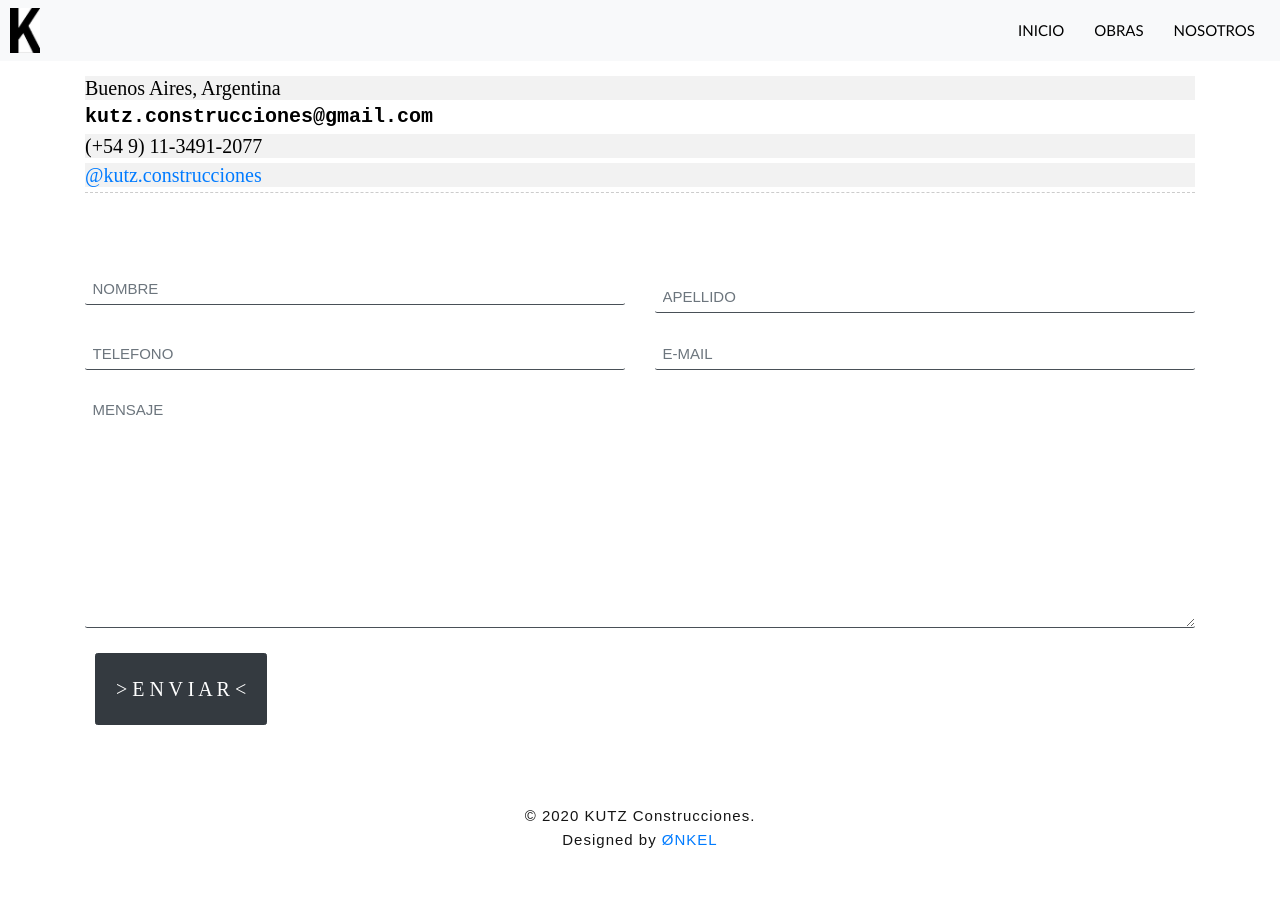
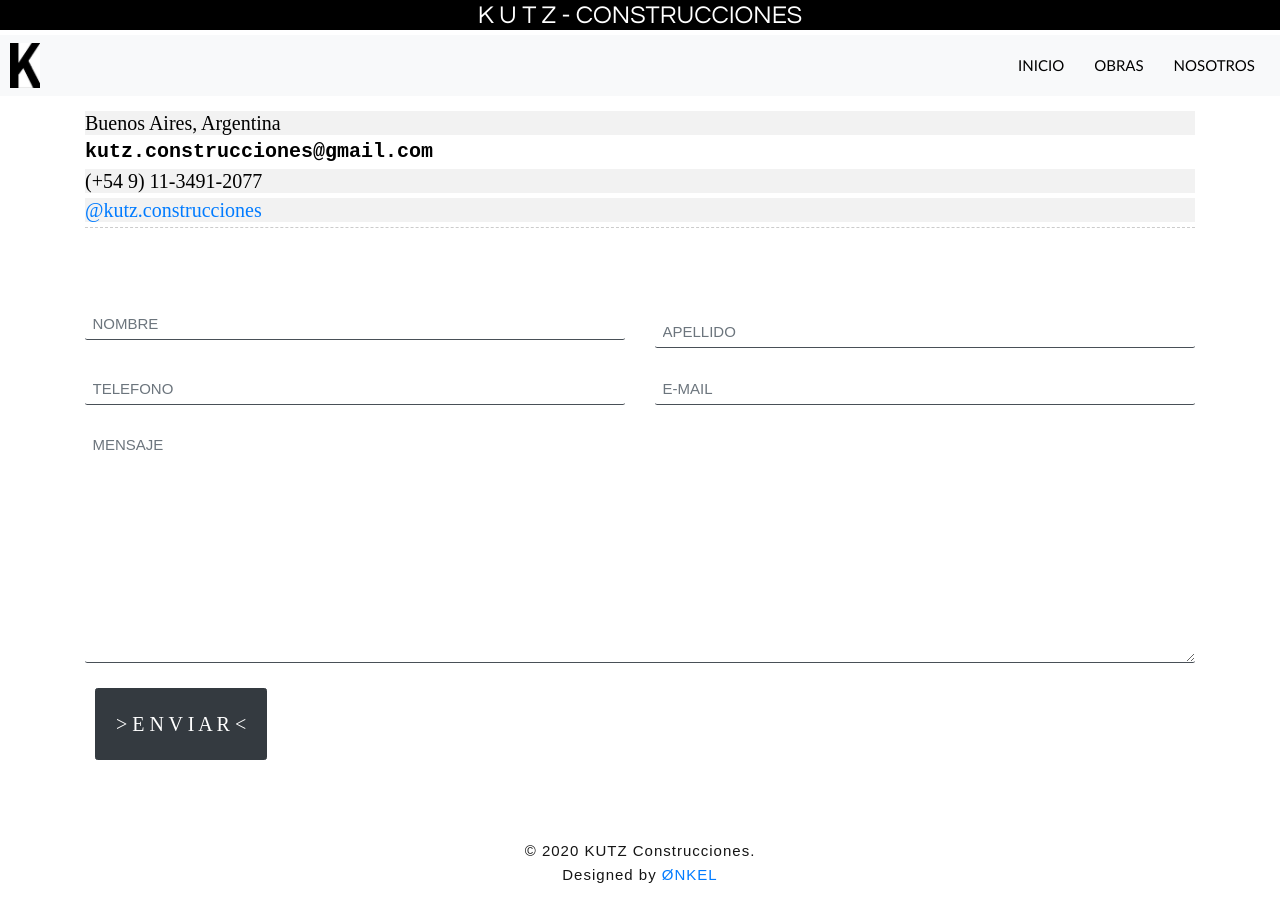
Before and after one commit to cesar-carisimo/kutz-repository, a website: page contacto.html in a window 1280 px wide. Before the commit the page ends 880 px from the top, so only its background shows below. Drawn offline with nearby package versions, Linux system fonts and the light colour scheme.

Commit message:
contacto final 05

```diff
--- a/contacto.html
+++ b/contacto.html
@@ -14,6 +14,9 @@
 </head>
 
 <body>
+  <div>
+		<h2 class="TituloHome">K U T Z - CONSTRUCCIONES</h2>
+		</div>
 
 
 
```
